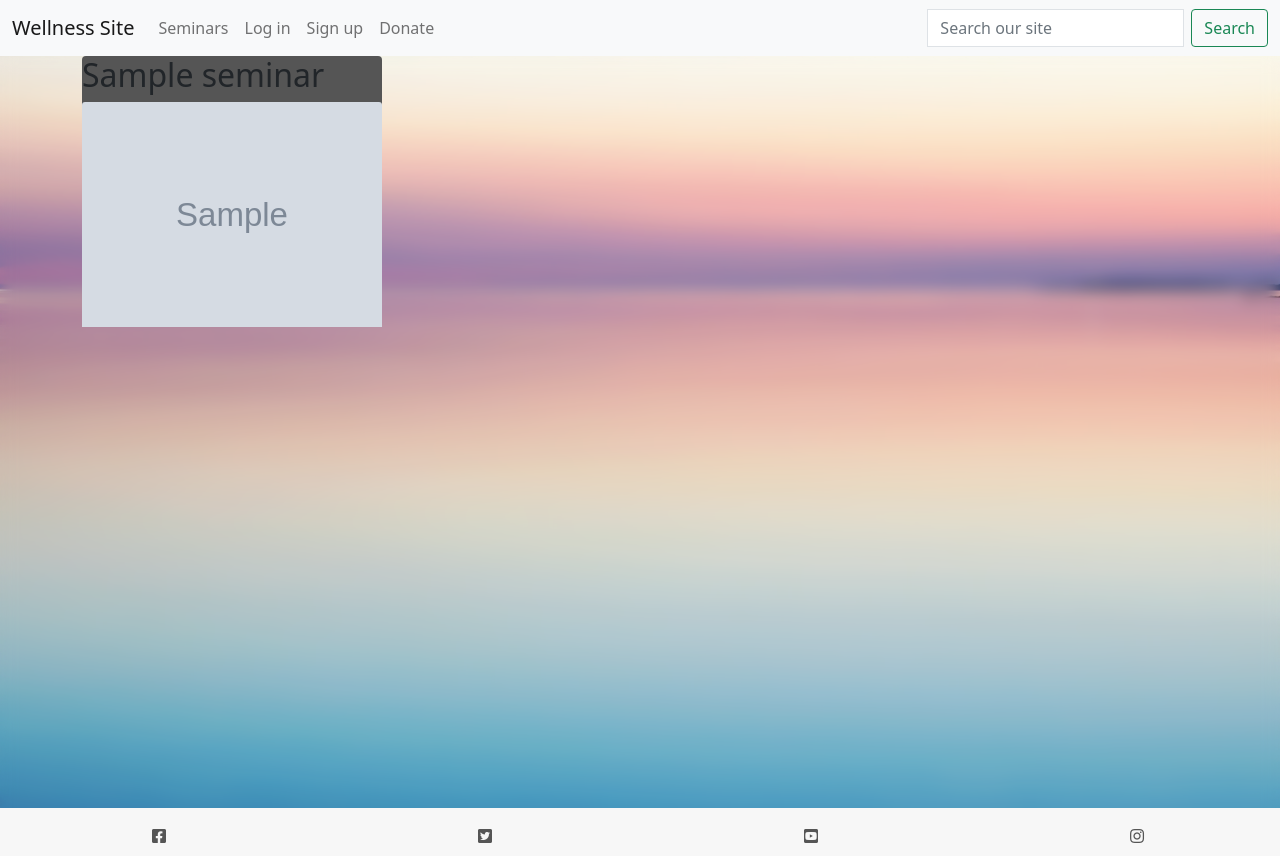
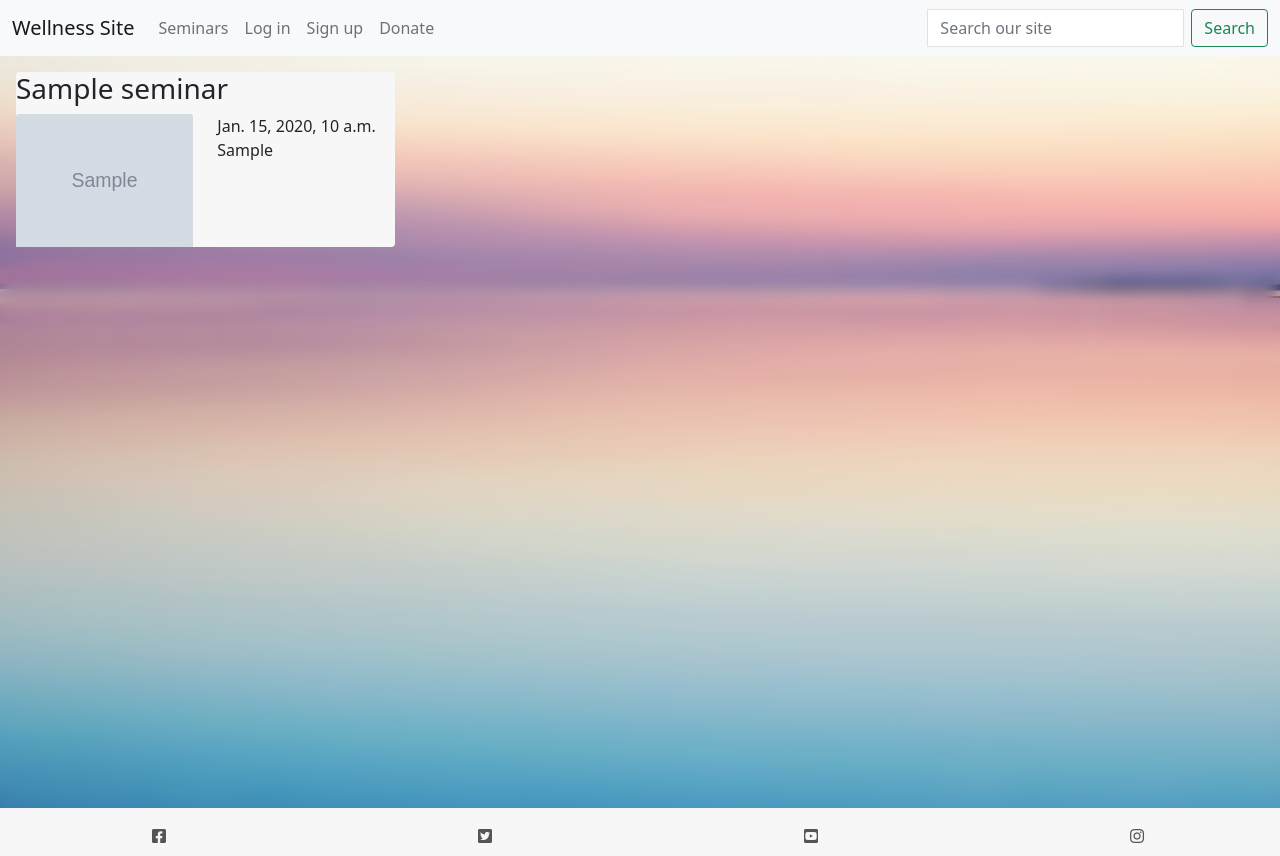
Before and after one commit to Code-Institute-Submissions/Gwgjnr-Wellness_Site_AugResub, a Django app: template virtual_sessions/templates/seminars/seminars.html in a window 1280 px wide. Run offline with Django 3.2, Linux system fonts and the light colour scheme; the template is opened without the code that fills it: most values are stand-ins (such as "Sample title", 1, 10 or a date in 2020); grey boxes marked "Sample" are stand-in pictures; some libraries are stand-ins or nearby versions.

Commit message:
fixed issue with image loading on seminar cards and set initial layout

```diff
--- a/homepage/templates/homepage/index.html
+++ b/homepage/templates/homepage/index.html
@@ -18,7 +18,7 @@
             {% else %}
 
             <h3 class="intro-invite">
-                <a href="#" class="shop-now-button btn btn-lg rounded-0">Search our seminars</a>
+                <a href="{% url 'seminars' %}" class="shop-now-button btn btn-lg rounded-0">Search our seminars</a>
             </h3>
 
             {% endif %}
--- a/static/css/base.css
+++ b/static/css/base.css
@@ -43,12 +43,14 @@ body {
     padding-top: 2%;
     padding-left: 10%;
     color: oldlace;
+    font-weight: 800;
 }
 
 .featured-header {
     padding-left: 15%;
     color: oldlace;
     padding-top: 5%;
+    font-weight: 700;
 }
 
 .intro-invite a {
@@ -89,7 +91,8 @@ a {
 
 .card {
 min-width: 300px;
-background-color: #555;
+background-color: #f7f7f7;
+margin: 1rem;
 }
 
  /* Media queries used to ensure responsiveness for intro header across different screen widths */
--- a/virtual_sessions/templates/seminars/seminars.html
+++ b/virtual_sessions/templates/seminars/seminars.html
@@ -2,18 +2,24 @@
 {% load static %}
 
 {% block content %}
-<div class="container">
+<div class="container-flex">
     <div class="row">
         {% for seminar in seminars %}
-        <div class="col-sm-6 col-md-6 col-lg-3 col-xl-3">
+        <div class="col-xl-4 col-lg-4 col-md-6 col-sm-12">
             <div class="card border-0">
+                <h3>{{ seminar.title }}</h3>
+                <div class="row">
+                    <div class="col">
+                        {% if seminar.featured_image %}
+                        <img class="card-img-top img-fluid" src="{{ seminar.featured_image.url }}"
+                            alt="{{ seminar.title }}">
+                        {% endif %}
+                    </div>
+                    <div class="col">
+                        {{ seminar.event_time }} {{ seminar.event_day }}
+                    </div>
+                </div>
 
-                <h2>{{ seminar.title }}</h2>
-                {% if seminar.image %}
-                <a href="">
-                    <img class="card-img-top img-fluid" src="{{ seminar.image.url }}" alt="{{ seminar.title }}">
-                </a>
-                {% endif %}
             </div>
         </div>
         {% endfor %}
```
